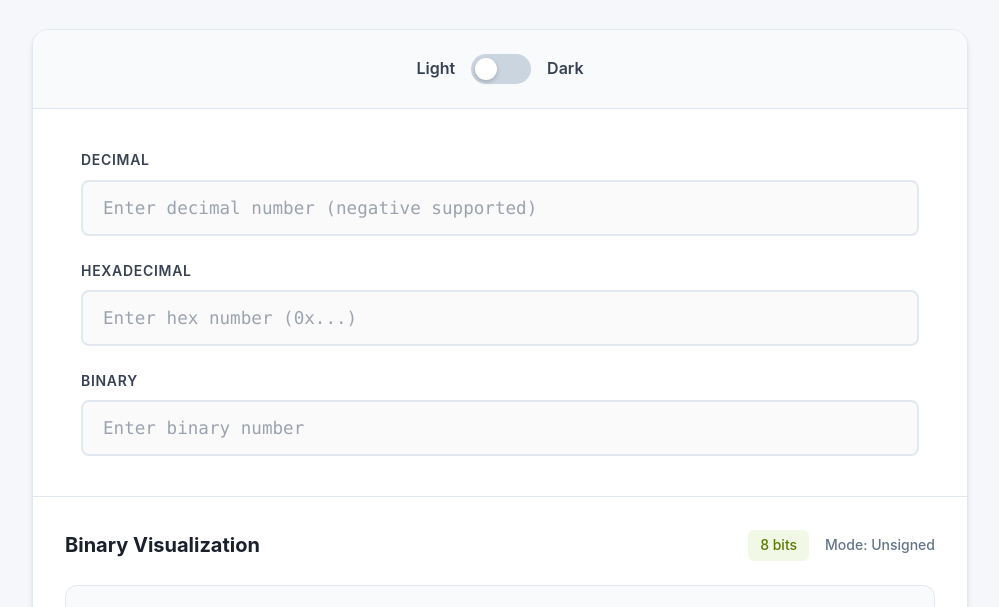
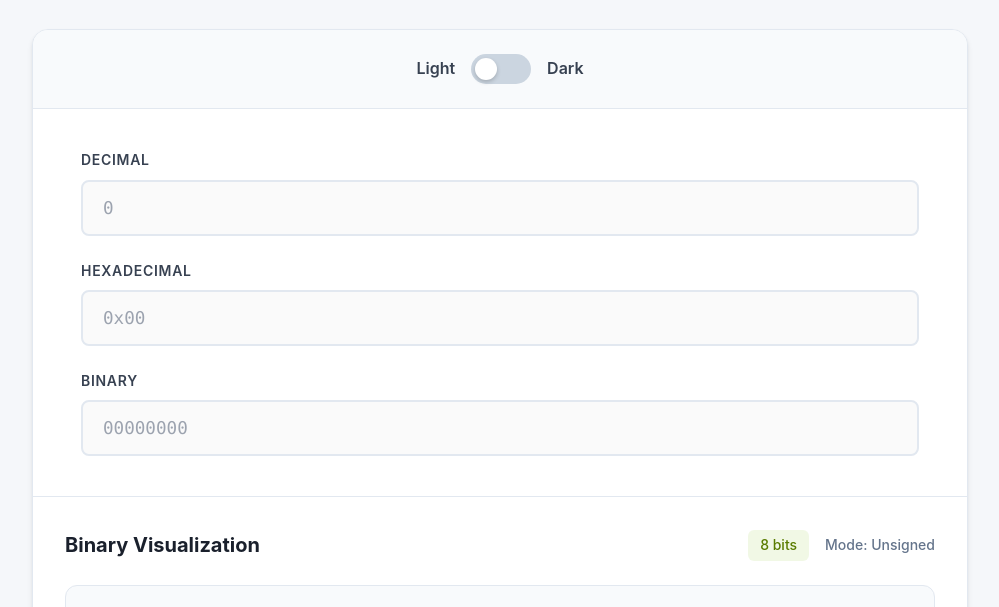
Before and after one commit to ndjhartman/bitview, a plain HTML site: page index.html in a window 1280 px wide. Shown: the part 135-742 px from the top of the page, without its empty margins (140-1139 px from the left). Drawn offline with Linux system fonts and the light colour scheme.

Commit message:
Update placeholder text

```diff
--- a/index.html
+++ b/index.html
@@ -31,17 +31,17 @@
                 <div class="input-section">
                     <div class="input-group">
                         <label for="decimal">Decimal</label>
-                        <input type="text" id="decimal" placeholder="Enter decimal number (negative supported)">
+                        <input type="text" id="decimal" placeholder="0">
                     </div>
 
                     <div class="input-group">
                         <label for="hex">Hexadecimal</label>
-                        <input type="text" id="hex" placeholder="Enter hex number (0x...)">
+                        <input type="text" id="hex" placeholder="0x00">
                     </div>
 
                     <div class="input-group">
                         <label for="binary">Binary</label>
-                        <input type="text" id="binary" placeholder="Enter binary number">
+                        <input type="text" id="binary" placeholder="00000000">
                     </div>
                 </div>
 
```
